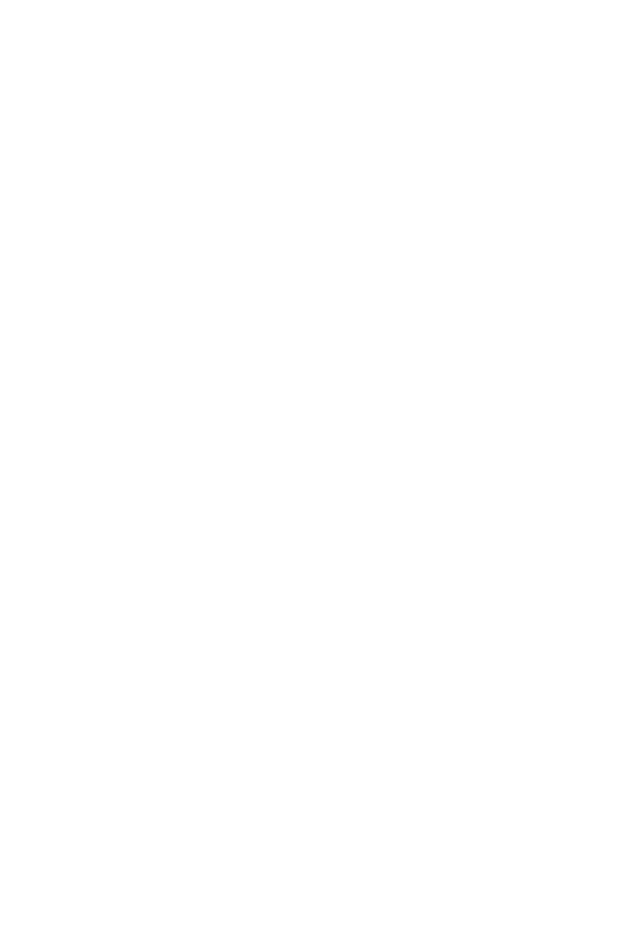
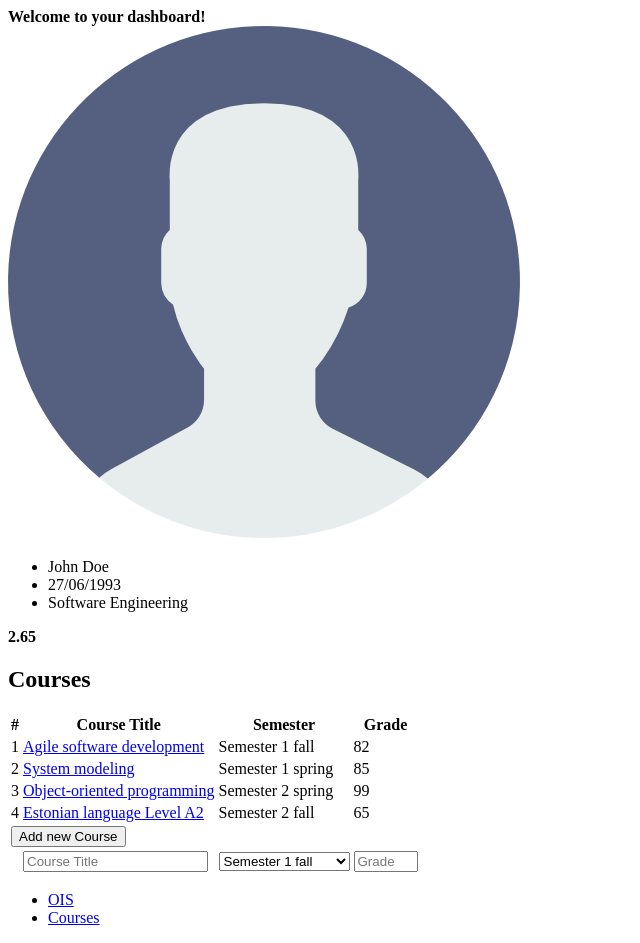
Before and after one commit to JoonasHalapuu/wad20-lab, a plain HTML site: page index.html in a window 1280 px wide. Shown: the whole page, without its empty margins (0-640 px from the left). Before the commit the page ends 800 px from the top, so only its background shows below. Drawn offline with Linux system fonts and the light colour scheme.

Commit message:
Solved tasks

```diff
--- a/index.html
+++ b/index.html
@@ -1,19 +1,136 @@
 <!DOCTYPE html>
-
 <html lang="en">
 
 <head>
-
     <meta charset="UTF-8">
-
     <link rel="icon" href="res/images/favicon.ico">
-
     <title>My Dashboard</title>
-
 </head>
 
 <body>
 
+<header>
+    <strong>Welcome to your dashboard!</strong>
+</header>
+
+<section>
+
+    <div>
+        <img src="res/images/me.png" alt="My picture">
+    </div>
+
+    <div>
+        <ul>
+
+            <li>John Doe</li>
+            <li>27/06/1993</li>
+            <li>Software Engineering</li>
+
+        </ul>
+    </div>
+
+    <div>
+        <strong>2.65</strong>
+    </div>
+</section>
+
+<section>
+
+    <h1>Courses</h1>
+
+    <table>
+        <thead>
+        <tr>
+            <th>#</th>
+            <th>Course Title</th>
+            <th>Semester</th>
+            <th>Grade</th>
+
+        </tr>
+        </thead>
+        <tbody>
+
+        <tr>
+            <td>1</td>
+            <td><a href="https://courses.cs.ut.ee/2020/tvp/fall" target="_blank">Agile software development</a></td>
+            <td>Semester 1 fall</td>
+            <td>82</td>
+        </tr>
+
+        <tr>
+            <td>2</td>
+            <td><a href="https://courses.cs.ut.ee/2020/sm/fall" target="_blank">System modeling</a></td>
+            <td>Semester 1 spring</td>
+            <td>85</td>
+        </tr>
+
+        <tr>
+            <td>3</td>
+            <td><a href="https://courses.cs.ut.ee/2020/OOP/spring" target="_blank">Object-oriented programming</a></td>
+            <td>Semester 2 spring</td>
+            <td>99</td>
+        </tr>
+
+        <tr>
+            <td>4</td>
+            <td><a href="https://courses.cs.ut.ee/2020/HCI/spring" target="_blank">Estonian language Level A2</a></td>
+            <td>Semester 2 fall</td>
+            <td>65</td>
+        </tr>
+
+		<tfoot>
+			<tr>
+				<td colspan="4">
+                    <button type="button" name="button">Add new Course</button>
+                </td>
+			</tr>
+            <tr>
+                <form action="" method="post">
+                    <td></td>
+                    <td>
+                        <input type="text" name="title" placeholder="Course Title">
+                    </td>
+                    <td>
+                        <select name="semester">
+                            <option value="1">Semester 1 fall</option>
+                            <option value="2">Semester 1 spring</option>
+                            <option value="3">Semester 2 fal</option>
+                            <option value="4">Semester 2 spring</option>
+                        </select>
+                    </td>
+                    <td>
+                        <input type="number" name="grade" placeholder="Grade" min="0" max="100">
+                    </td>
+                </form>
+            </tr>
+		</tfoot>
+
+        </tbody>
+
+    </table>
+
+</section>
+
+<footer>
+
+    <ul>
+
+        <li>
+
+            <a href="https://ois2.ut.ee/" target="_blank">OIS</a>
+
+        </li>
+
+        <li>
+
+            <a href="https://courses.cs.ut.ee/" target="_blank">Courses</a>
+
+        </li>
+
+    </ul>
+
+</footer>
+
 </body>
 
 </html>
```
